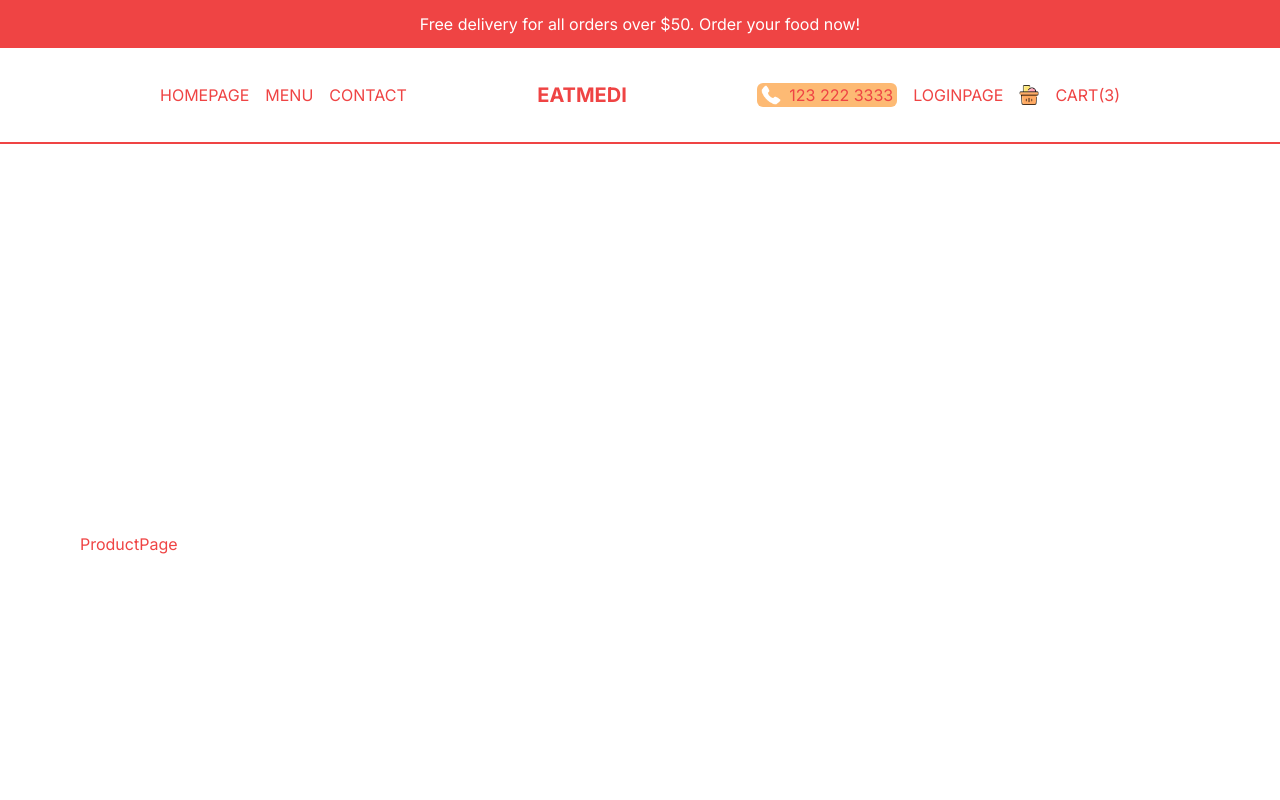
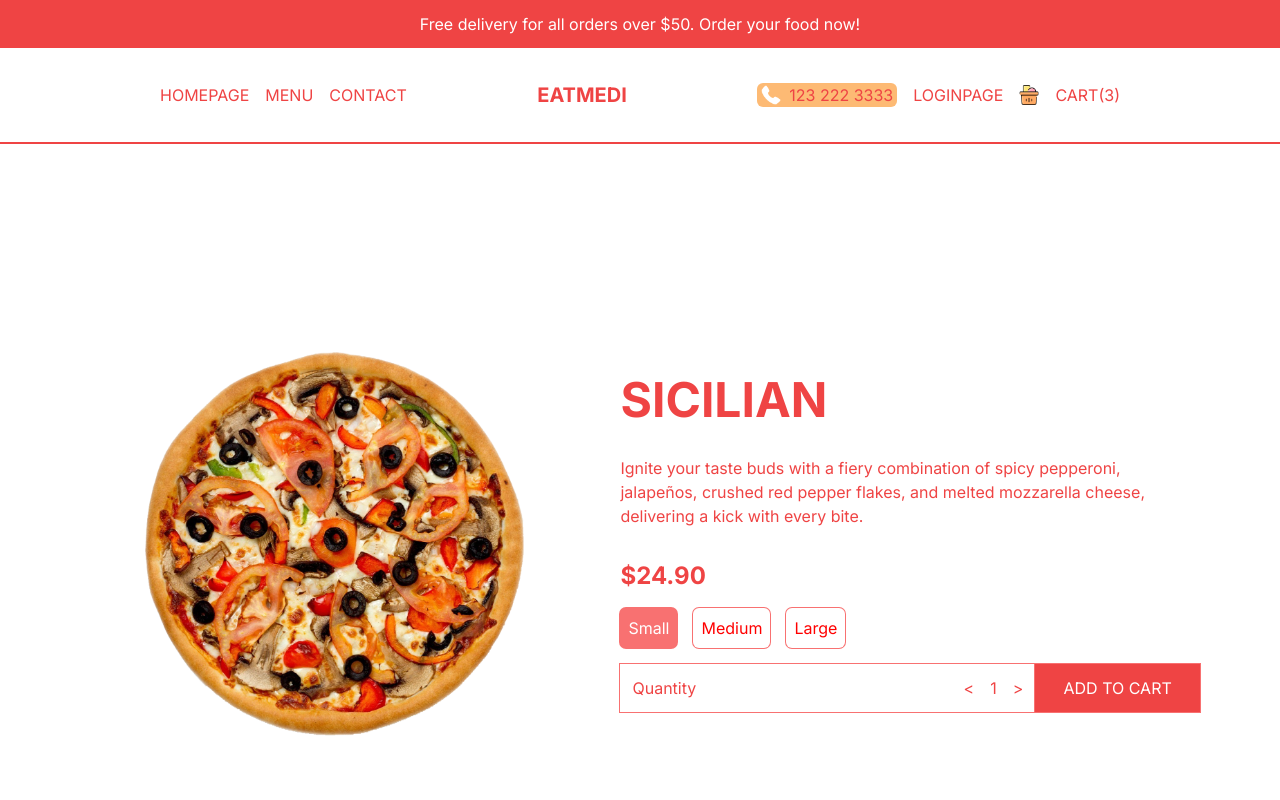
Before and after one commit to vijay711-github/Food_Delivery_App, a Next.js app: page /product/1 in a window 1280 px wide. Shown: the top 800 px of the page. Built offline with nearby package versions, Linux system fonts and the light colour scheme.

Commit message:
Designed Price page and ordering page and completed menu page

```diff
--- a/src/app/product/[id]/page.tsx
+++ b/src/app/product/[id]/page.tsx
@@ -1,9 +1,36 @@
-import React from 'react'
+import Price from "@/components/Price";
+import { singleProduct } from "@/data";
+import Image from "next/image";
+import React from "react";
 
 const ProductPage = () => {
-  return (
-    <div className="p-4 lg:px-20 lx:px-40 h-screen flex flex-col justify-around text-red-500">ProductPage</div>
-  )
-}
+	return (
+		<div className="p-4 lg:px-20 lx:px-40 h-screen flex flex-col justify-around text-red-500 md:flex-row md:gap-8 md:items-center">
+			{/* IMAGE CONTAINER */}
+			{singleProduct.img && (
+				<div className="relative w-full h-1/2 md:h[70%]">
+					<Image
+						src={singleProduct.img}
+						alt=""
+						className="object-contain "
+						fill
+					/>
+				</div>
+			)}
+			{/* TEXT CONTAINER */}
+			<div className="h-1/2 flex flex-col gap-4 md:h[70%] md:justify-center md:gap-6 xl:gap-8">
+				<h1 className="font-bold text-3xl uppercase xl:text-5xl">
+					{singleProduct.title}
+				</h1>
+				<p>{singleProduct.desc}</p>
+				<Price
+					price={singleProduct.price}
+					id={singleProduct.id}
+					options={singleProduct.options}
+				/>
+			</div>
+		</div>
+	);
+};
 
-export default ProductPage
+export default ProductPage;
--- /dev/null
+++ b/src/components/Price.tsx
@@ -0,0 +1,69 @@
+"use client";
+import React, { useState, useEffect } from "react";
+
+type Props = {
+	price: number;
+	id: number;
+	options?: { title: string; additionalPrice: number }[];
+};
+
+const Price = ({ price, id, options }: Props) => {
+	const [total, setTotal] = useState(price);
+	const [quantity, setQuantity] = useState(1);
+	const [selected, setSelected] = useState(0);
+	useEffect(() => {
+		setTotal(
+			quantity * (options ? price + options[selected].additionalPrice : price)
+		);
+	}, [quantity, selected, options, price]);
+
+	return (
+		<div className="flex flex-col gap-4">
+			<h2 className="text-2xl font-bold">${total.toFixed(2)}</h2>
+			{/* OPTIONS CONTAINER */}
+			<div className="flex gap-4">
+				{options?.map((option, index) => {
+					return (
+						<button
+							key={option.title}
+							className="min-w[6rem] p-2 ring-1 ring-red-400 rounded-md"
+							style={{
+								background: selected === index ? "rgb(248 113 113)" : "white",
+								color: selected === index ? "white" : "red",
+							}}
+							onClick={() => setSelected(index)}
+						>
+							{option.title}
+						</button>
+					);
+				})}
+			</div>
+			{/* QUANTITY AND ADD BUTTON CONTAINER */}
+			<div className="flex justify-between items-center">
+				{/* QUANTITY */}
+				<div className="flex justify-between w-full p-3 ring-1 ring-red-400">
+					<span>Quantity</span>
+					<div className="flex gap-4 item-center">
+						<button
+							onClick={() => setQuantity((prev) => (prev > 1 ? prev - 1 : 1))}
+						>
+							{"<"}
+						</button>
+						<span>{quantity}</span>
+						<button
+							onClick={() => setQuantity((prev) => (prev < 9 ? prev + 1 : 9))}
+						>
+							{">"}
+						</button>
+					</div>
+				</div>
+				{/* CART BUTTON */}
+				<button className="uppercase w-56  bg-red-500 p-3 text-white ring-1 ring-red-400">
+					Add to Cart
+				</button>
+			</div>
+		</div>
+	);
+};
+
+export default Price;
```
